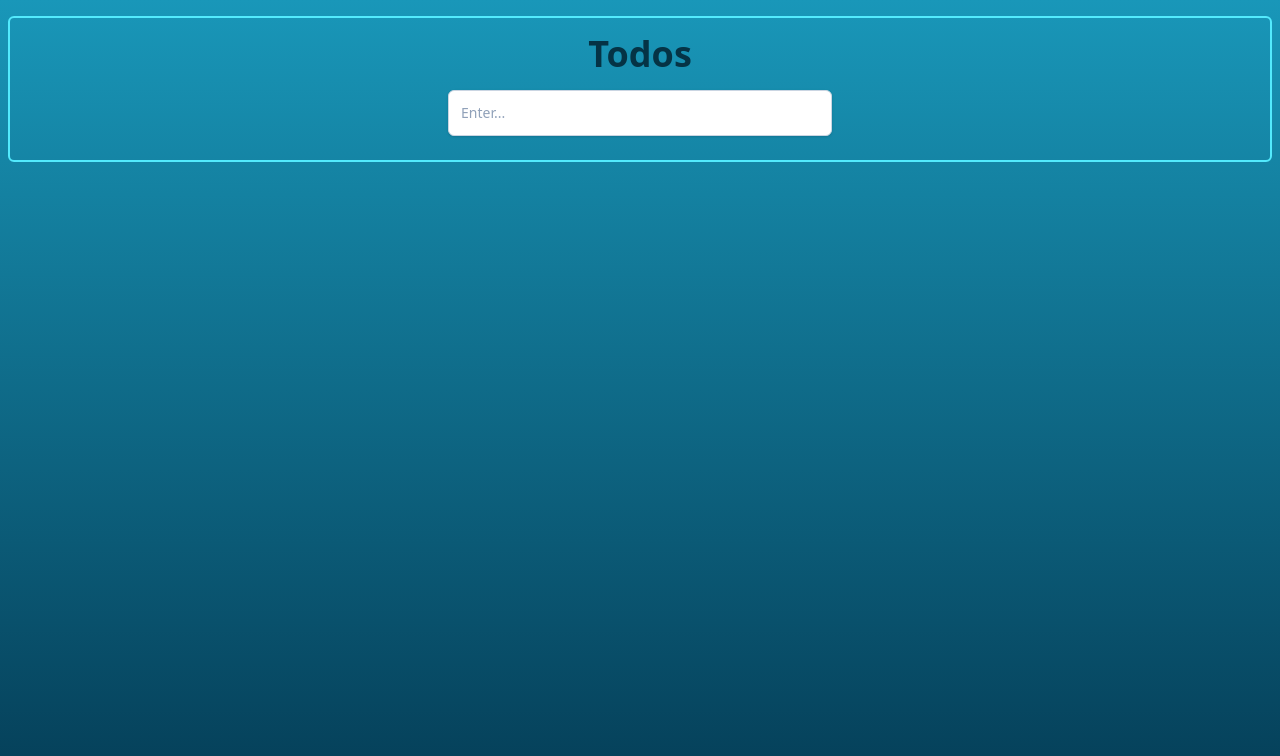
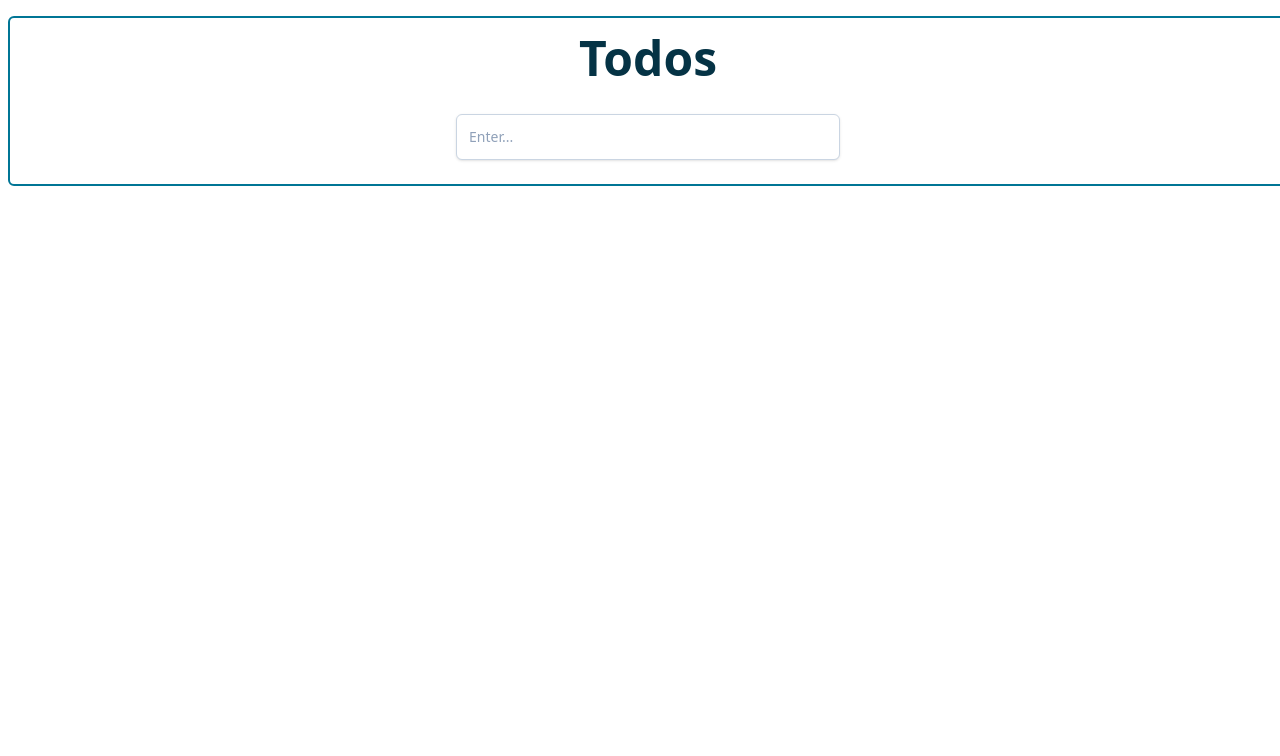
Before and after one commit to SiyaShikha/react-todo-application, a React (Vite) app: page / in a window 1280 px wide. Shown: the top 756 px of the page. Built offline with nearby package versions, Linux system fonts and the light colour scheme.

Commit message:
made the todos place horizontally and scroll

```diff
--- a/src/App.css
+++ b/src/App.css
@@ -1,5 +1,5 @@
 @import "tailwindcss";
 
-body {
-  background: linear-gradient(to bottom, rgb(25, 151, 185), rgb(4, 59, 84));
-}
+/* body {
+  background: linear-gradient(to right, rgb(61, 160, 188), rgb(16, 91, 126));
+} */
--- a/src/App.jsx
+++ b/src/App.jsx
@@ -52,20 +52,22 @@ const Todos = () => {
   return (
     <>
       <div class="min-h-screen">
-        <div class="border-2 border-cyan-300 rounded-md mx-2 my-4 p-4">
+        <div class="border-2 border-cyan-700 rounded-md mx-2 my-4 p-4 w-full fixed">
           <div class="w-full">
-            <h1 class="text-center text-4xl font-sans font-semibold text-cyan-950 mb-4">
+            <h1 class="text-center text-5xl font-sans font-semibold text-cyan-950 mb-8">
               Todos
             </h1>
             <Input onSubmit={addTodo} />
           </div>
         </div>
 
-        {state.todos.map((todo) => (
-          <div key={todo.todoId}>
-            <Todo todo={todo} addTask={addTask} toggle={toggle} />
-          </div>
-        ))}
+        <div class="flex justify-start gap-6 mx-4">
+          {state.todos.map((todo) => (
+            <div key={todo.todoId}>
+              <Todo todo={todo} addTask={addTask} toggle={toggle} />
+            </div>
+          ))}
+        </div>
       </div>
     </>
   );
--- a/src/TaskItem.jsx
+++ b/src/TaskItem.jsx
@@ -2,13 +2,13 @@ export const TaskItem = ({ task, done, taskId, todoId, toggle }) => {
   return (
     <div class="flex items-center cursor-pointer">
       <input
-        class="mx-2"
+        class="mx-2 w-4 h-4"
         type="checkbox"
         checked={done}
         onChange={() => toggle(taskId, todoId)}
       />
       <span
-        class={`${done ? "line-through text-gray-500" : "no-underline"}`}
+        class={`${done ? "line-through text-slate-200" : "no-underline"}`}
         role="button"
         onClick={() => toggle(taskId, todoId)}
       >
--- a/src/Tasks.jsx
+++ b/src/Tasks.jsx
@@ -3,7 +3,7 @@ import { TaskItem } from "./TaskItem";
 export const Tasks = ({ tasks, todoId, toggle }) => {
   return (
     <>
-      <div class="text-l mt-8">
+      <div class="text-2xl text-white mt-8">
         {tasks.map((item) => (
           <TaskItem
             {...item}
--- a/src/Todo.jsx
+++ b/src/Todo.jsx
@@ -8,8 +8,8 @@ export const Todo = ({ todo, addTask, toggle }) => {
 
   return (
     <div class="flex justify-center">
-      <div class="block w-full max-w-md p-6 bg-cyan-50 border border-cyan-200 rounded-lg shadow-xl hover:bg-cyan-100 hover:scale-102 transition duration-300 my-4">
-        <h2 class="text-center text-2xl font-sans font-semibold text-cyan-800 mb-4">
+      <div class="block max-w-md p-6 bg-gradient-to-r from-cyan-600 to-cyan-900 border border-cyan-950 rounded-lg shadow-md shadow-cyan-950 hover:from-cyan-500 hover:to-cyan-700 hover:scale-102 transition duration-300 mt-54 w-600 h-170 overflow-scroll">
+        <h2 class="text-center text-4xl font-sans font-semibold text-white mb-4">
           {todo.todoName}
         </h2>
         <div class="mb-4">
```
